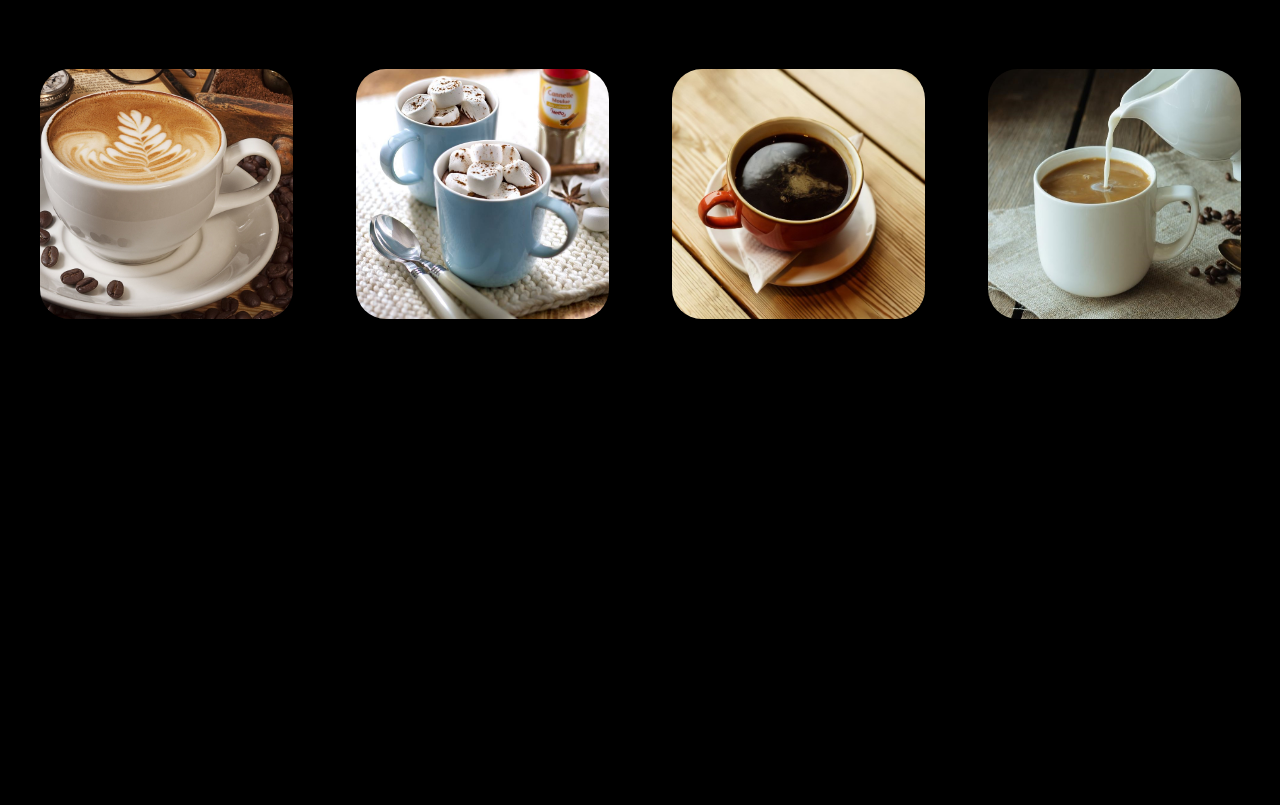
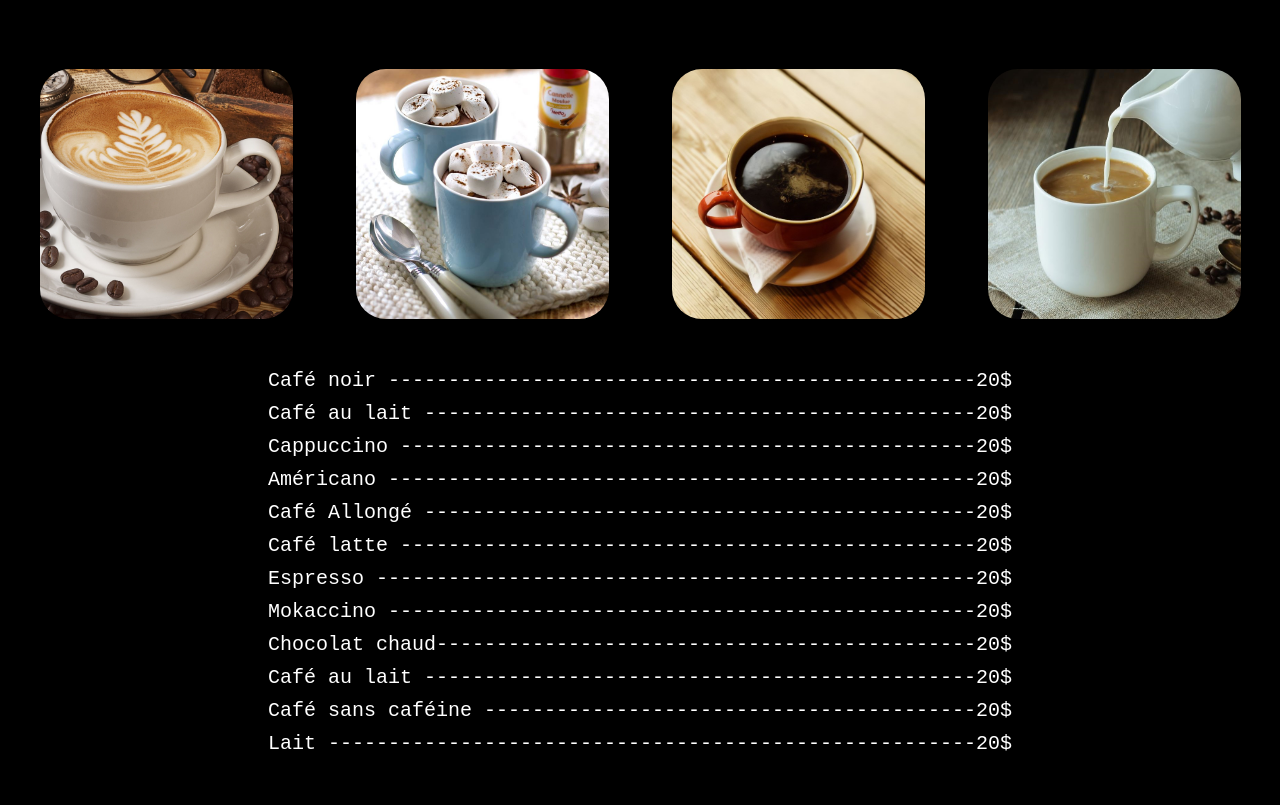
Before and after one commit to kolonyavo/site_web_tea_shop, a plain HTML site: page menu.html in a window 1280 px wide. Shown: the part 249-1054 px from the top of the page. Before the commit the page ends 800 px from the top, so only its background shows below. Drawn offline with Linux system fonts and the light colour scheme.

Commit message:
ajoute la liste des boissons chaudes avec leur prix

```diff
--- a/menu.css
+++ b/menu.css
@@ -89,3 +89,21 @@ body{
     margin-left: 2.5vw;
     border-radius: 30px;
 }
+.boissons{
+    margin-top: 50px;
+    margin-bottom: 50px;
+    text-align: center;
+    align-items: center;
+    margin-left: auto;
+    margin-right: auto;
+    font-size: x-large;
+    color: white;
+    text-decoration-line: none;
+    font-family: 'Gill Sans', 'Gill Sans MT', Calibri, 'Trebuchet MS', sans-serif;
+}
+.cafe{
+    margin-top: 0.5em;
+}
+div{
+    font-family: monospace;
+}
--- a/menu.html
+++ b/menu.html
@@ -31,6 +31,20 @@
             <img src="images/4.jpg" alt="" class="shopview1">
 
         </div>
+        <div class="boissons">
+            <div class="cafe">Café noir -------------------------------------------------20$</div>
+            <div class="cafe">Café au lait ----------------------------------------------20$</div>
+            <div class="cafe">Cappuccino ------------------------------------------------20$</div>
+            <div class="cafe">Américano -------------------------------------------------20$</div>
+            <div class="cafe">Café Allongé ----------------------------------------------20$</div>
+            <div class="cafe">Café latte ------------------------------------------------20$</div>
+            <div class="cafe">Espresso --------------------------------------------------20$</div>
+            <div class="cafe">Mokaccino -------------------------------------------------20$</div>
+            <div class="cafe">Chocolat chaud---------------------------------------------20$</div>
+            <div class="cafe">Café au lait ----------------------------------------------20$</div>
+            <div class="cafe">Café sans caféine -----------------------------------------20$</div>
+            <div class="cafe">Lait ------------------------------------------------------20$</div>
+        </div>
 
 </body>
 </html>
```
